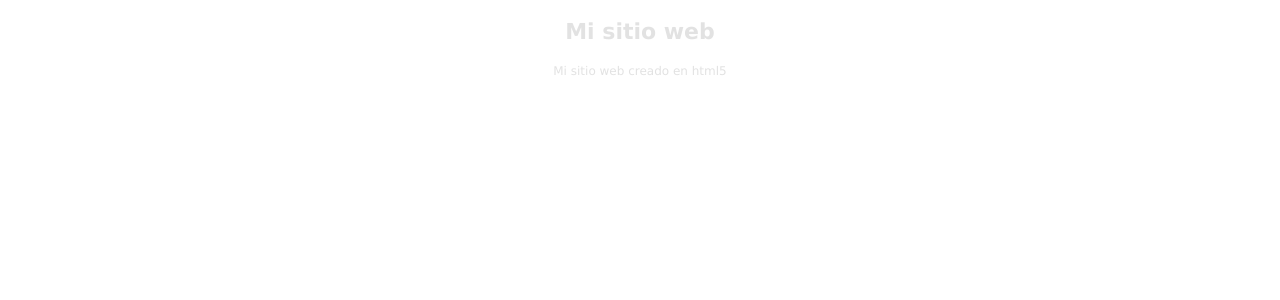
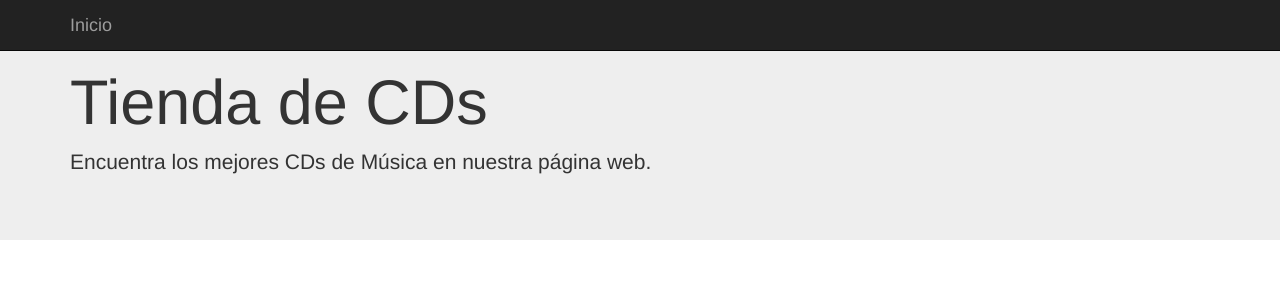
Before and after one commit to AlvaroPerezRey/flask_tiendav2, a Flask app: page / in a window 1280 px wide. Shown: the top 300 px of the page. Run offline with Flask 2, Linux system fonts and the light colour scheme; some libraries are stand-ins or nearby versions.

Commit message:
ruta de inicio y productos creadas y funcionando

```diff
--- a/aplicacion/app.py
+++ b/aplicacion/app.py
@@ -9,10 +9,17 @@ app.config.from_object(config)
 Bootstrap(app)
 db = SQLAlchemy(app)
 
+from aplicacion.models import Producto
+
 @app.route('/')
 def inicio():
-	return render_template("inicio.html")
+    return render_template("inicio.html")
+
+@app.route('/productos/')
+def producto():
+    productos=Producto.query.all()
+    return render_template("productos.html", productos=productos)
 
 @app.errorhandler(404)
 def page_not_found(error):
-	return render_template("error.html",error="Página no encontrada..."), 404
+    return render_template("error.html",error="Pagina no encontrada..."), 404
--- a/aplicacion/routes.py
+++ b/aplicacion/routes.py
@@ -0,0 +1 @@
+#posible fichero donde van las rutas
--- a/aplicacion/templates/base.html
+++ b/aplicacion/templates/base.html
@@ -1,16 +1,41 @@
-<!DOCTYPE html>
-<html lang="es">
-<head>
-<title>{% block title %}{% endblock %}</title>
-<link rel="stylesheet" href="{{url_for("static", filename='css/style.css')}}">
-<meta charset="utf-8" />
-</head>
+{% extends "bootstrap/base.html" %}
+{% block navbar %}
 
-<body>
-    <header>
-       <h1>Mi sitio web</h1>
-       <p>Mi sitio web creado en html5</p>
-    </header>
-    {% block content %}{% endblock %}
-</body>
-</html>
+<nav class="navbar navbar-inverse navbar-fixed-top">
+      <div class="container">
+        <div class="navbar-header">
+          <button type="button" class="navbar-toggle collapsed" data-toggle="collapse" data-target="#navbar" aria-expanded="false" aria-controls="navbar">
+            <span class="sr-only">Toggle navigation</span>
+            <span class="icon-bar"></span>
+            <span class="icon-bar"></span>
+            <span class="icon-bar"></span>
+          </button>
+          <a class="navbar-brand" href="/">Inicio</a>
+        </div>
+
+      </div>
+    </nav>
+
+    <!-- Main jumbotron for a primary marketing message or call to action -->
+    <div class="jumbotron">
+      <div class="container">
+        <h1>Tienda de CDs</h1>
+        <p>Encuentra los mejores CDs de Música en nuestra página web.</p>
+
+      </div>
+    </div>
+
+{% endblock %}
+
+{% block content %}
+<div class="container-fluid">
+  <div class="row">
+
+  	<div class="container">
+	    {% block contenido %}{% endblock %}
+  	</div>
+
+</div>
+
+
+{% endblock %}
--- a/aplicacion/templates/inicio.html
+++ b/aplicacion/templates/inicio.html
@@ -1,7 +1,8 @@
 {% extends "base.html" %}
 {% block title %}Tienda de CDs de Musica{% endblock %}
 {% block contenido %}
-	    <h2>CDs de Musica</h2>
+
+
 
 
 {% endblock %}
```
Also changed, not shown: aplicacion/models.py (+4 -6 lines), aplicacion/templates/productos.html (added, +21 -0 lines), manage.py (+6 -6 lines), dbase.db.
